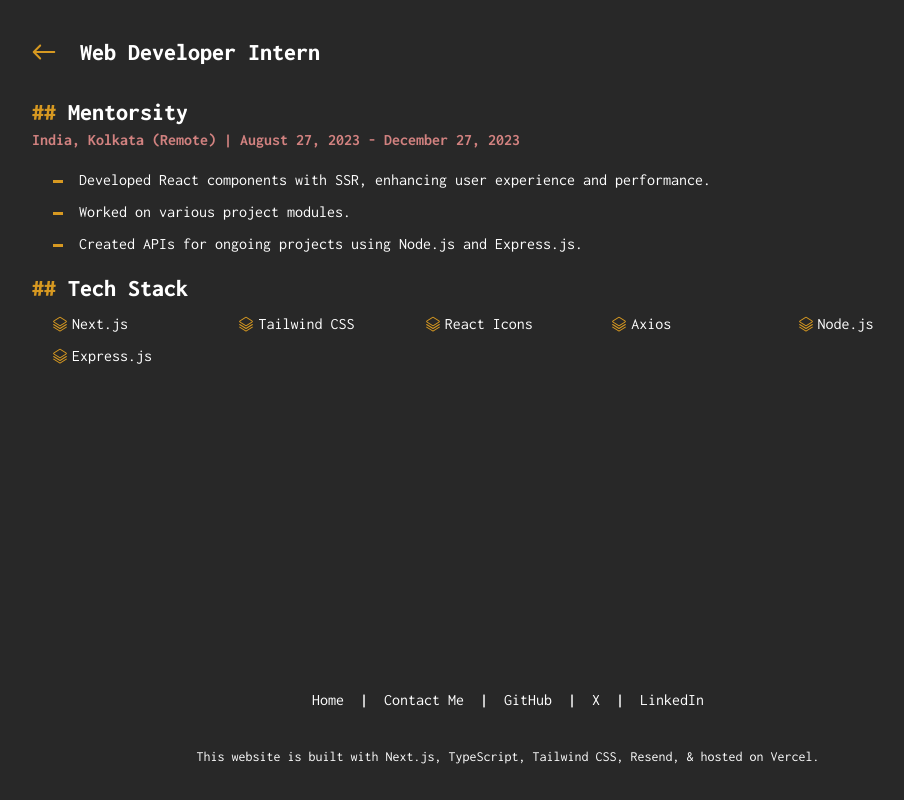
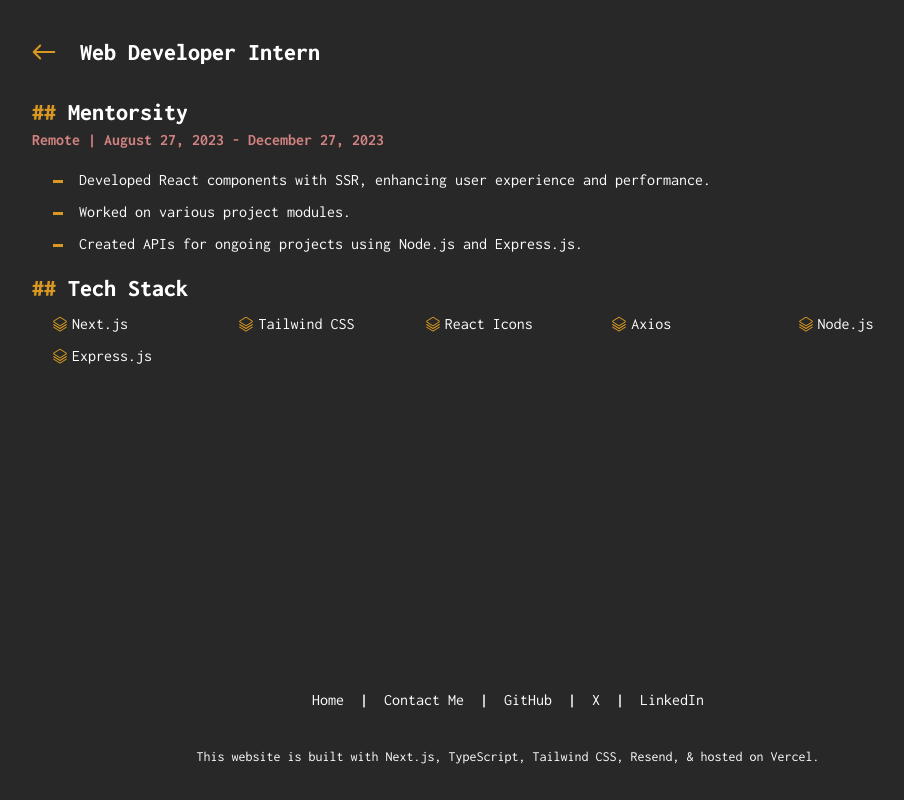
Before and after one commit to Koushik1311/portfolio, a Next.js app: page /experience/mentorsity-web-developer-intern in a window 1280 px wide. Shown: the whole page, without its empty margins (132-1036 px from the left). Built offline with nearby package versions, Linux system fonts and the light colour scheme.

Commit message:
Dev (#21)
* remove

* custom favicon

* added nextjs toploader

* NextTopLoader

* flex wrap

* fix for small devices

* added more skills

* modify data

* modify data

* modify data

```diff
--- a/constants/experience.ts
+++ b/constants/experience.ts
@@ -4,7 +4,7 @@
     id: "zidio-web-developer-intern",
     title: "Web Developer Intern",
     company: "Zidio Development",
-    location: "India, Kolkata (Remote)",
+    location: "Remote",
     status: "Active",
     description: [
       "Developed a Certificate Verification System using the MERN stack (MongoDB, Express.js, React, and Node.js) to streamline certificate management and retrieval for students.",
@@ -52,7 +52,7 @@
     id: "mentorsity-web-developer-intern2",
     title: "Web Developer Intern",
     company: "Mentorsity",
-    location: "India, Kolkata (Remote)",
+    location: "Remote",
     status: "Inactive",
     description: [
       "Worked on the official Mentorsity website (mentorsity.com).",
@@ -78,7 +78,7 @@
     id: "mentorsity-web-developer-intern",
     title: "Web Developer Intern",
     company: "Mentorsity",
-    location: "India, Kolkata (Remote)",
+    location: "Remote",
     status: "Inactive",
     description: [
       "Developed React components with SSR, enhancing user experience and performance.",
--- a/constants/skills.ts
+++ b/constants/skills.ts
@@ -9,6 +9,7 @@
   SiFramer,
   SiMongodb,
   SiNestjs,
+  SiPrisma,
   SiRedux,
   SiShadcnui,
 } from "react-icons/si";
```
